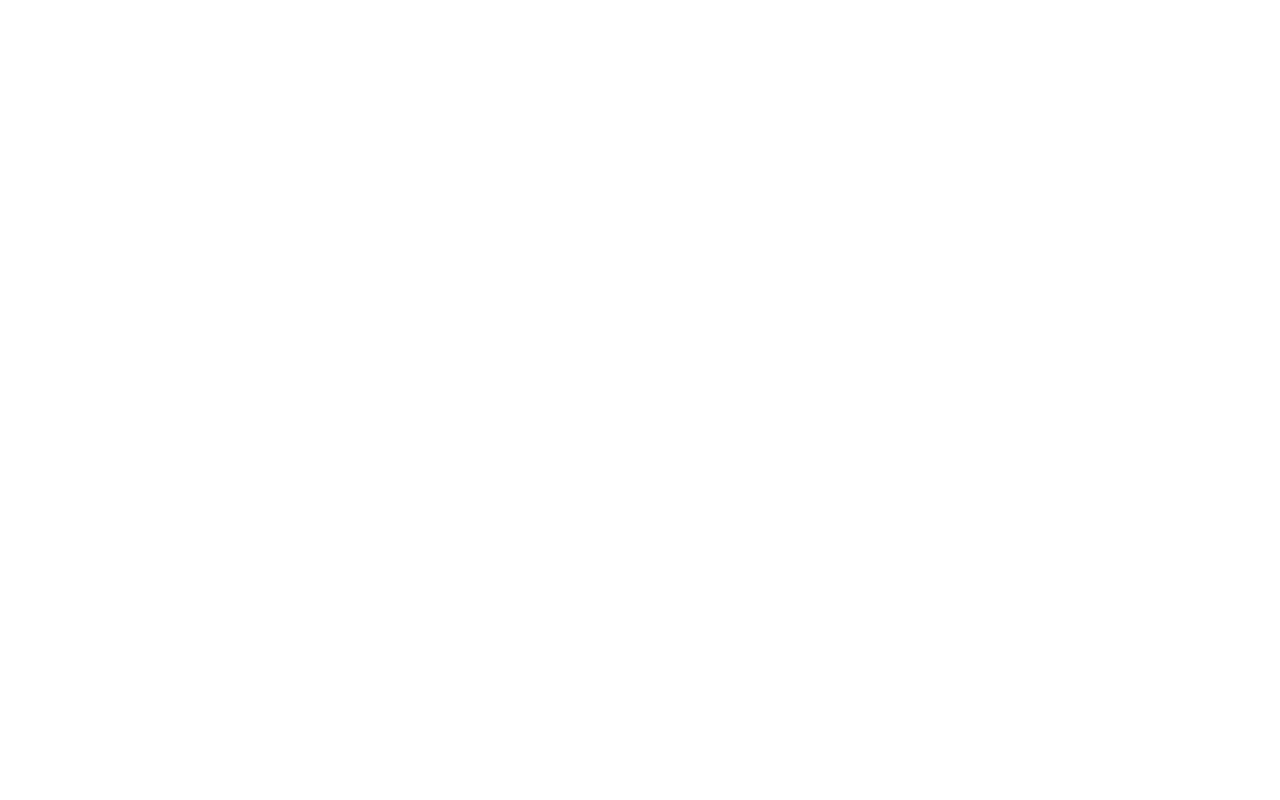
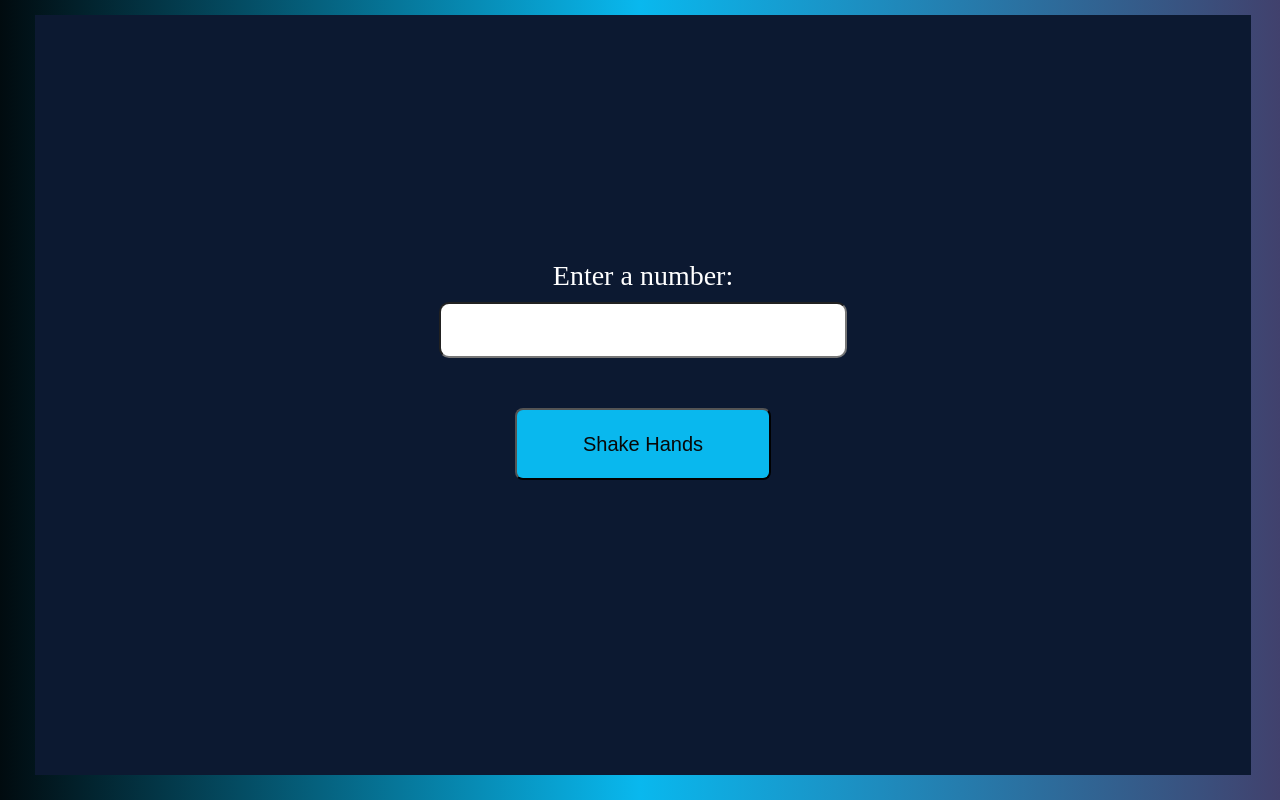
Before and after one commit to Ayukgiress/secret-handshake, a plain HTML site: page index.html in a window 1280 px wide. Drawn offline with Linux system fonts and the light colour scheme.

Commit message:
adjusting issus

```diff
--- a/asset/styles/index.js
+++ b/asset/styles/index.js
@@ -0,0 +1,17 @@
+function convertToHandshake() {
+  const number = parseInt(document.getElementById('numberInput').value)
+  const binary = number.toString(2).split('').reverse()
+  const handshake = []
+
+  for (let i = 0; i < binary.length; i++) {
+    if (binary[i] === '1') {
+      if (i === 0) handshake.push('wink')
+      if (i === 1) handshake.push('double blink')
+      if (i === 2) handshake.push('close your eyes')
+      if (i === 3) handshake.push('jump')
+      if (i === 4) handshake.reverse()
+    }
+  }
+
+  document.getElementById('handshake').innerText = handshake.join(', ')
+}
--- a/asset/styles/styles.css
+++ b/asset/styles/styles.css
@@ -0,0 +1,56 @@
+body {
+    background: linear-gradient(90deg, #010b0f, #09b8ee, #41416d);
+    align-items: center;
+    justify-content: center;
+    margin: 0;
+    overflow: hidden;
+}
+
+.container {
+    display: flex;
+    align-items: center;
+    justify-content: center;
+    flex-direction: column;
+    height: 95vh;
+    width: 95vw;
+    margin: 15px 35px;
+    background-color: #0c1931;
+}
+
+#handshake {
+    color: #ffffff;
+    font-size: 18px;
+}
+
+
+#numberInput {
+    display: flex;
+    align-items: center;
+    justify-content: center;
+    text-align: center;
+    margin-top: 10px;
+    width: 30vw;
+    height: 4vh;
+    padding: 10px;
+    border-radius: 10px;
+}
+
+label {
+    display: flex;
+    text-align: left;
+    justify-content: left;
+    font-size: 28px;
+    color: #fff;
+}
+
+button {
+    text-align: center;
+    width: 20vw;
+    height: 9vh;
+    padding: 15px;
+    margin: 50px 15px;
+    color: #080808;
+    font-size: 20px;
+    border-radius: 8px;
+    background-color: #09b8ee;
+}
--- a/index.html
+++ b/index.html
@@ -1,11 +1,17 @@
 <!DOCTYPE html>
-<html lang="en">
-<head>
-    <meta charset="UTF-8">
-    <meta name="viewport" content="width=device-width, initial-scale=1.0">
-    <title>Document</title>
-</head>
-<body>
+<html>
+  <head>
+    <title>Secret Handshake</title>
+    <link rel="stylesheet" href="asset/styles/styles.css" />
+  </head>
+  <body>
+    <div class="container">
+      <label for="numberInput">Enter a number:</label>
+      <input type="text" id="numberInput" />
+      <button onclick="convertToHandshake()">Shake Hands</button>
+      <div id="handshake"></div>
+    </div>
 
-</body>
+    <script src="asset/styles/index.js"></script>
+  </body>
 </html>
```
Also changed, not shown: 2 other files.
